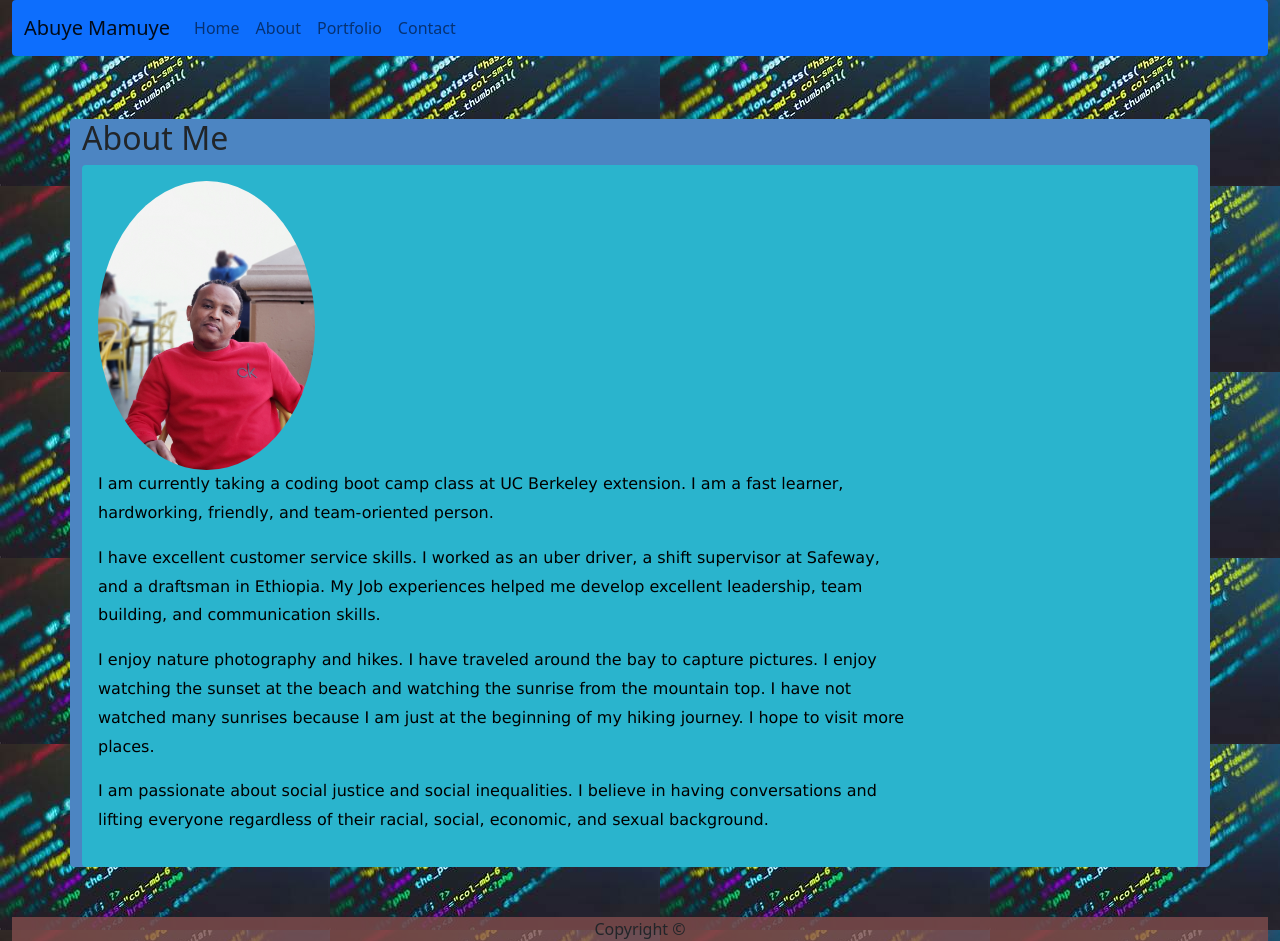
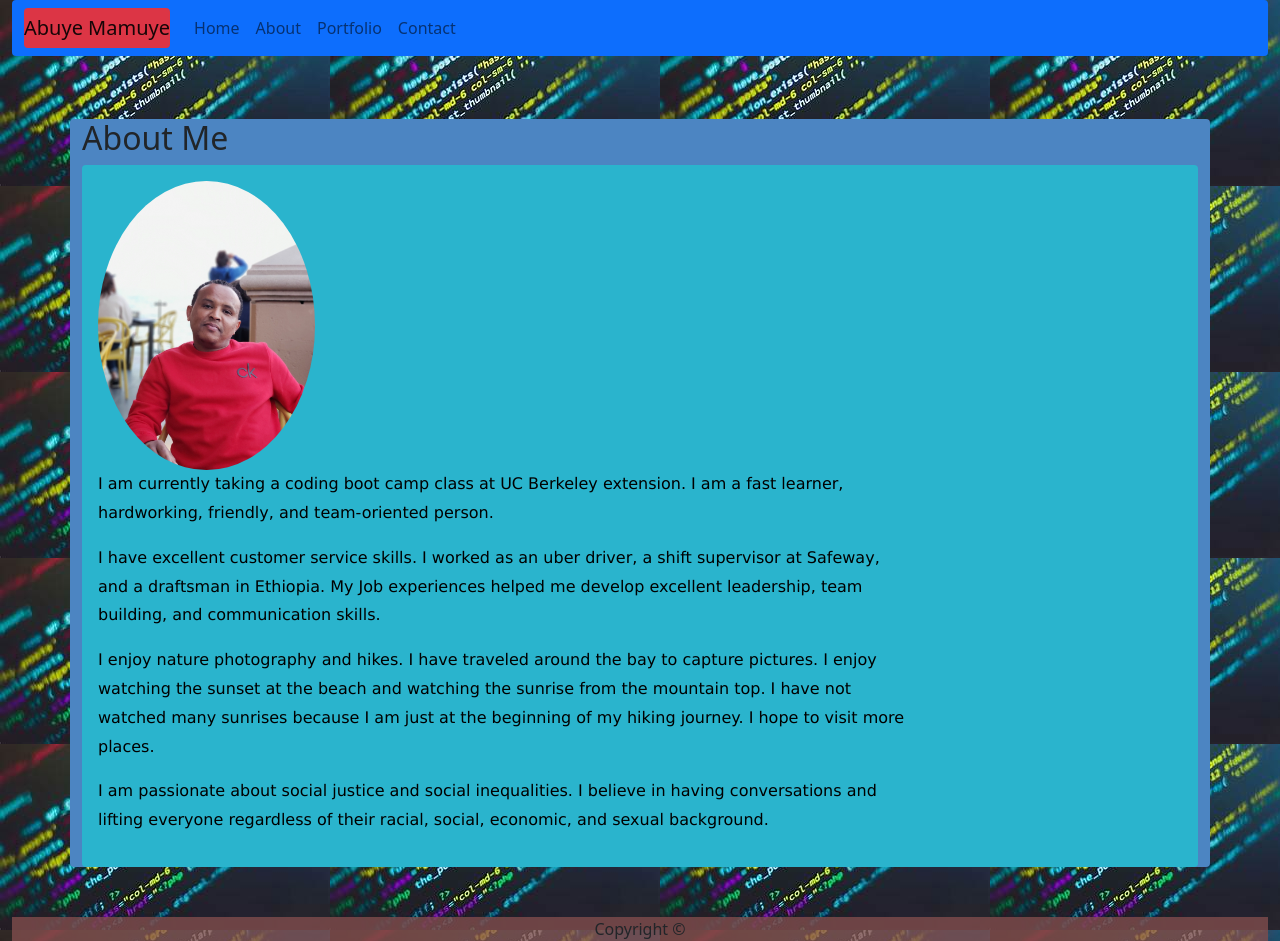
Before and after one commit to AbuyeM1/update-Portfolio, a plain HTML site: page about.html in a window 1280 px wide. Drawn offline with nearby package versions, Linux system fonts and the light colour scheme.

Commit message:
styleing

```diff
--- a/about.html
+++ b/about.html
@@ -22,7 +22,9 @@
     <div class="container-fluid">
       <nav class="navbar navbar-expand-lg rounded navbar-light bg-primary">
         <div class="container-fluid">
-          <a class="navbar-brand" href="index.html">Abuye Mamuye</a>
+          <a class="navbar-brand rounded bg-danger" href="index.html"
+            >Abuye Mamuye</a
+          >
           <button
             class="navbar-toggler"
             type="button"
```
Also changed, not shown: contact.html (+3 -1 lines), index.html (+2 -2 lines), portfolio.html (+3 -1 lines).
